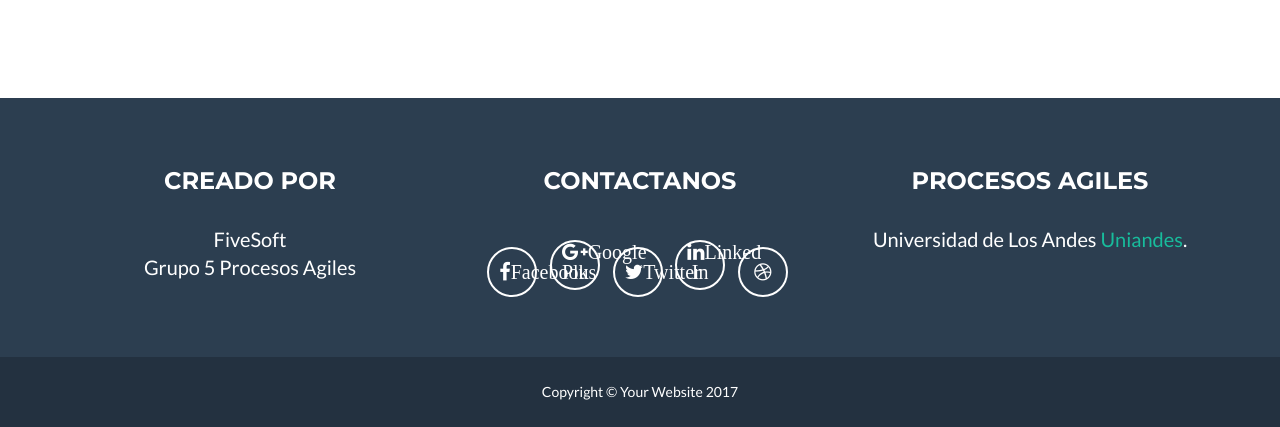
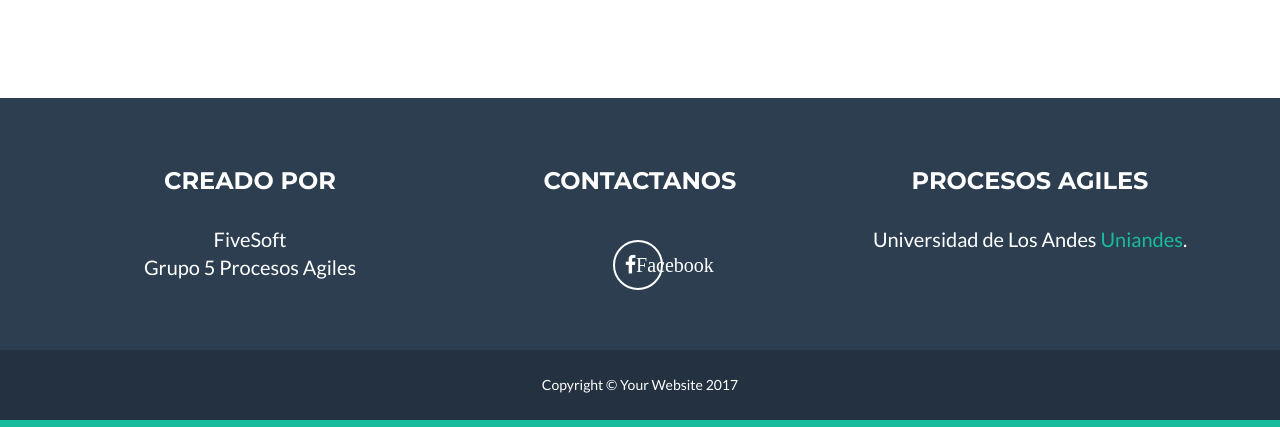
Before and after one commit to feruizruiz/pruebaLaboratorio, a Django app: page /laboratorio/ in a window 1280 px wide. Shown: the part 1362-1789 px from the top of the page. Run offline with Django 3.2, Linux system fonts and the light colour scheme; some libraries are stand-ins or nearby versions.

Commit message:
actualizacion estilos

```diff
--- a/laboratorio/templates/laboratorio/index.html
+++ b/laboratorio/templates/laboratorio/index.html
@@ -229,20 +229,9 @@
                         <h3>Contactanos</h3>
                         <ul class="list-inline">
                             <li>
-                                <a href="#" class="btn-social btn-outline"><span class="sr-only">Facebook</span><i class="fa fa-fw fa-facebook">Facebook</i></a>
+                                <a href="#" class="btn-social btn-outline"><span class="sr-only">Facebook </span><i class="fa fa-fw fa-facebook">Facebook    </i></a>
                             </li>
-                            <li>
-                                <a href="#" class="btn-social btn-outline"><span class="sr-only">Google Plus</span><i class="fa fa-fw fa-google-plus">Google Plus</i></a>
-                            </li>
-                            <li>
-                                <a href="#" class="btn-social btn-outline"><span class="sr-only">Twitter</span><i class="fa fa-fw fa-twitter">Twitter</i></a>
-                            </li>
-                            <li>
-                                <a href="#" class="btn-social btn-outline"><span class="sr-only">Linked In</span><i class="fa fa-fw fa-linkedin">Linked In</i></a>
-                            </li>
-                            <li>
-                                <a href="#" class="btn-social btn-outline"><span class="sr-only">Dribble</span><i class="fa fa-fw fa-dribbble"></i></a>
-                            </li>
+
                         </ul>
                     </div>
                     <div class="footer-col col-md-4">
```
